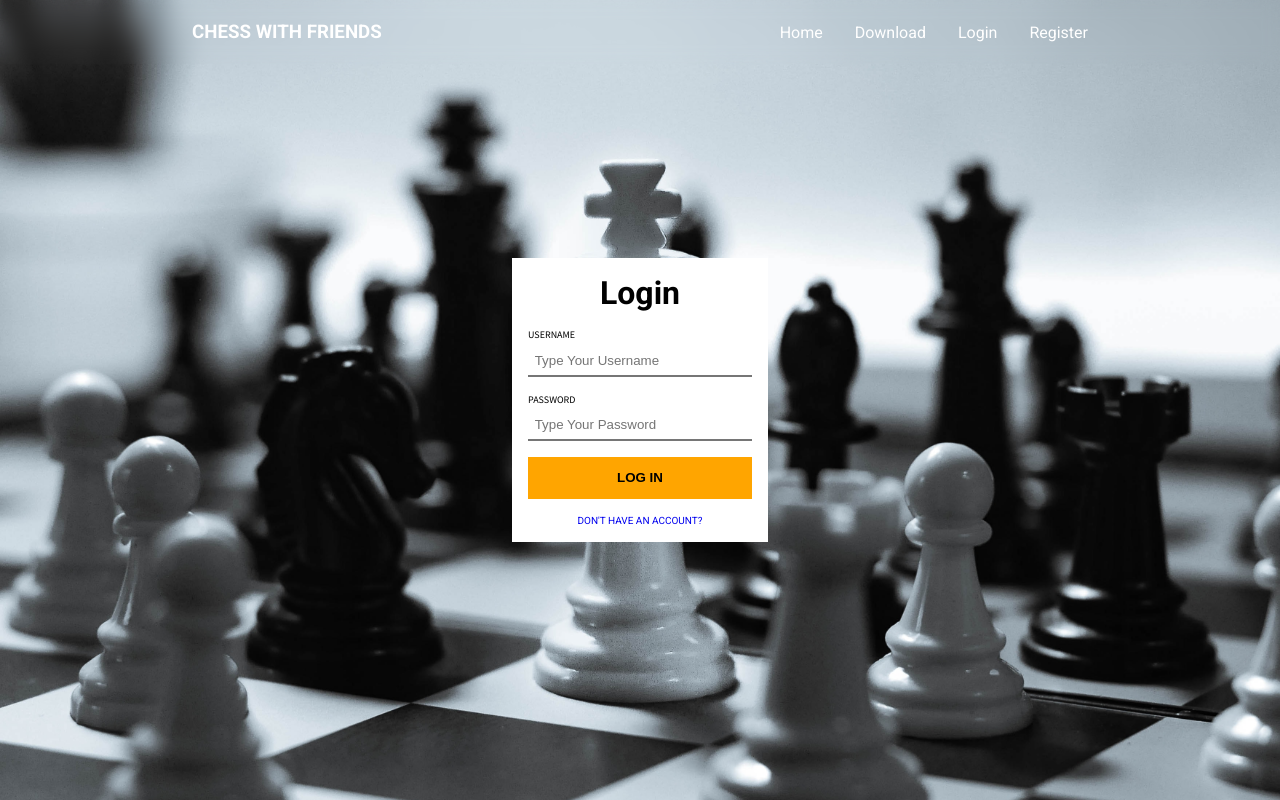
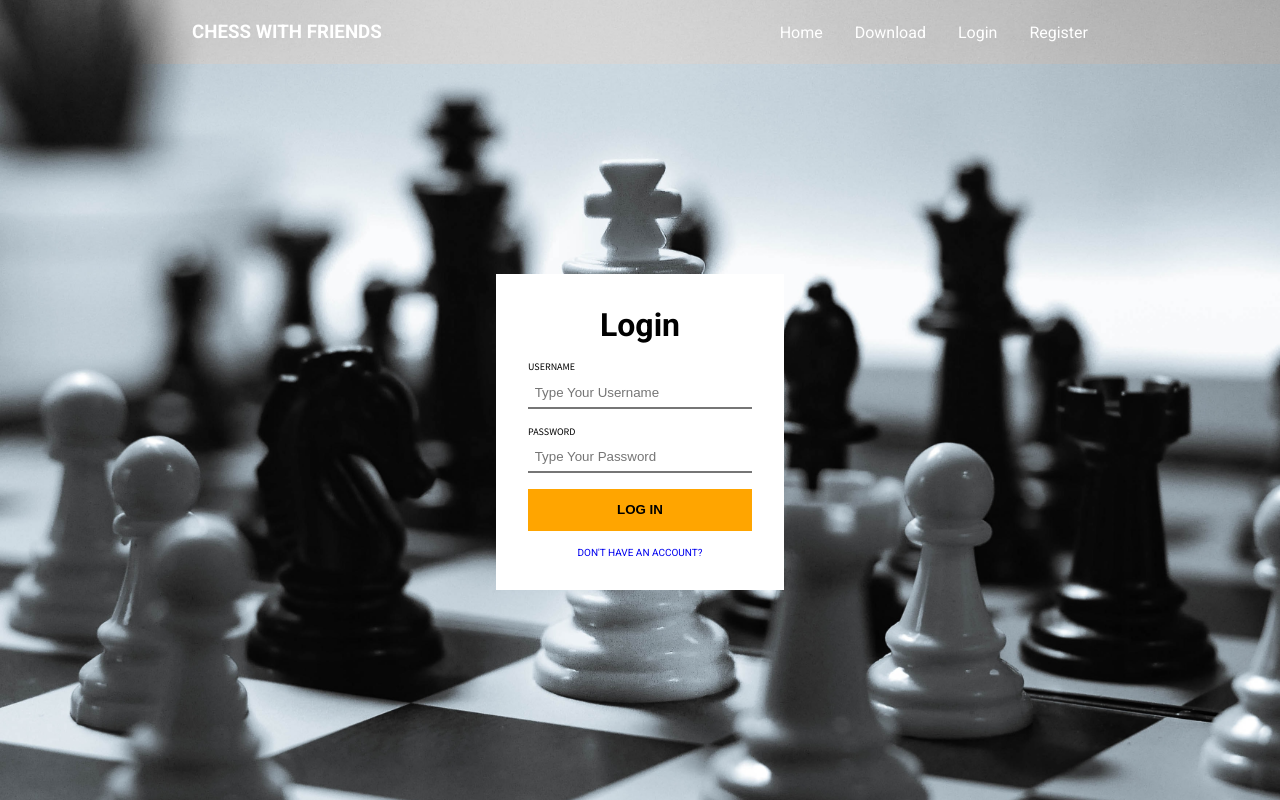
Before and after one commit to anthonystem/Chess-With-Friends, a PHP site: page /login.html in a window 1280 px wide. Run offline with PHP 8.4, Linux system fonts and the light colour scheme; some libraries are stand-ins or nearby versions.

Commit message:
Fixed landscape issue with form.

```diff
--- a/css/styles.css
+++ b/css/styles.css
@@ -19,6 +19,7 @@
     height: 64px;
     width: 100%;
     backdrop-filter: blur(8px);
+    backdrop-filter: grayscale();
     z-index: 1;
 }
 
@@ -109,6 +110,7 @@
     background-repeat: no-repeat;
     background-position: 0;
     height: 100vh;
+    padding-top: 64px;
 }
 
 .login-section {
@@ -229,6 +231,11 @@
     .hamburger-button {
         display: none;
     }
+
+    .login-section {
+        width: 18rem;
+        padding: 2rem;
+    }
 }
 
 
```
